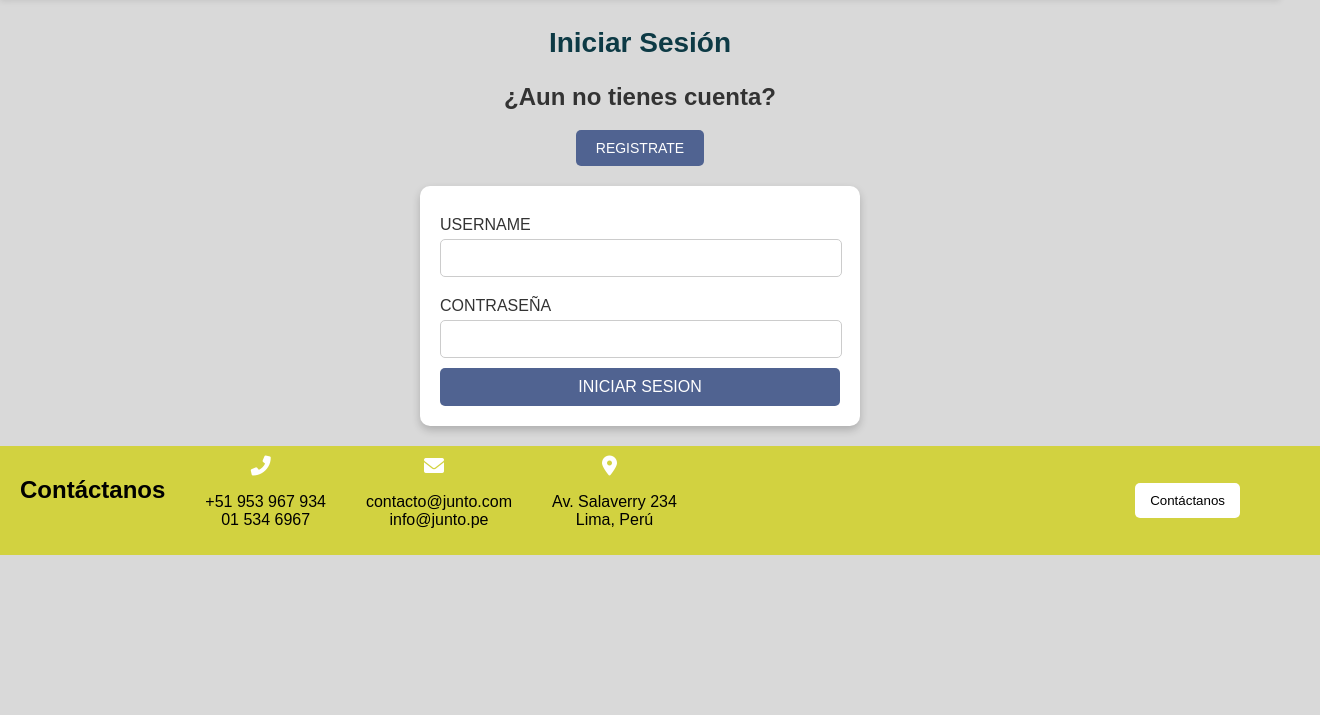
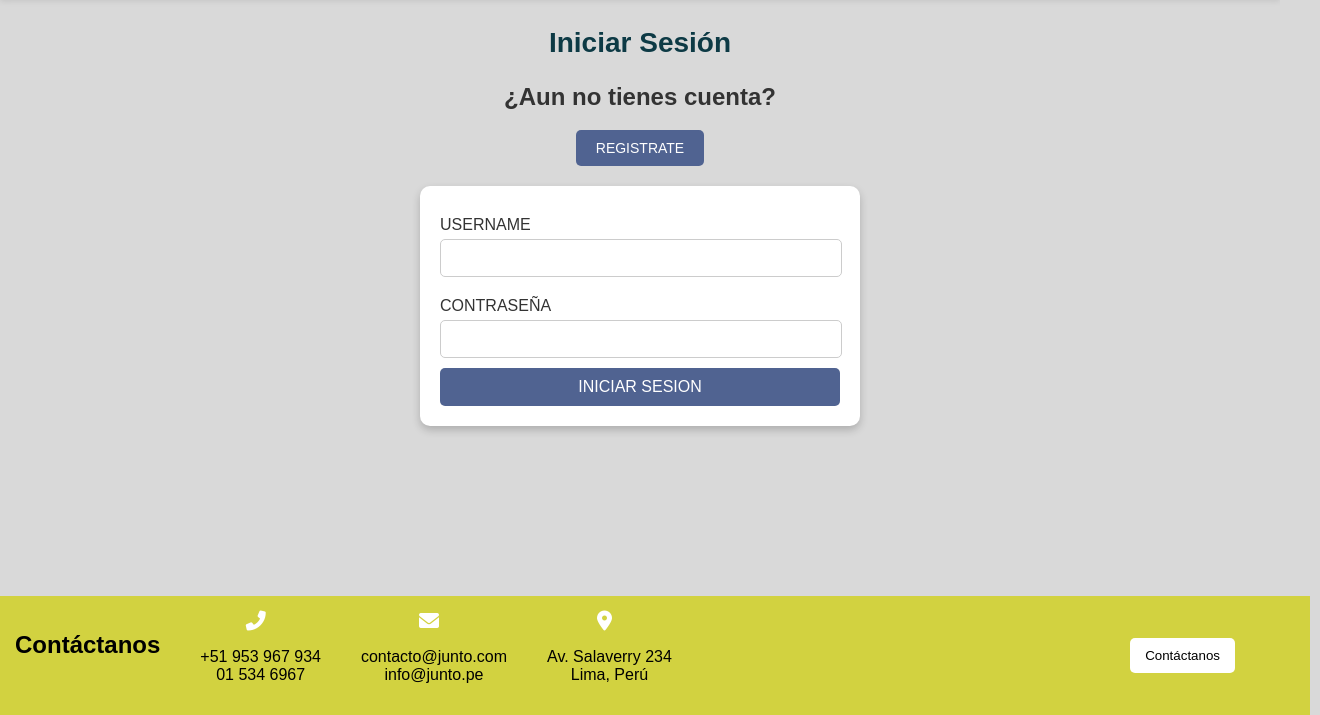
Before and after one commit to Challenge12-G04/Challenge13-Grupo04, a plain HTML site: page public/iniciarsesion.html in a window 1280 px wide. Shown: the part 85-800 px from the top of the page, 1320 px wide, since content can reach past the window. Drawn offline with Linux system fonts and the light colour scheme.

Commit message:
commit and push

```diff
--- a/public/assets/styles/Paginaprincipal.css
+++ b/public/assets/styles/Paginaprincipal.css
@@ -85,7 +85,7 @@ main > div {
 
 
 
-/* Estilos para Bienvenida y Historial Médico */
+/* Estilos para Bienvenida */
 .sec1 {
     display: flex;
     justify-content: space-between;
@@ -277,6 +277,8 @@ footer .contactanos p {
     color: black;
 }
 
+
+
 footer .boton-contacto button {
 
     background-color: #ffffff;
--- a/public/assets/styles/iniciarsesion.css
+++ b/public/assets/styles/iniciarsesion.css
@@ -119,13 +119,17 @@ footer {
     flex-direction: row;
     background-color: #D2D240;
     color: black;
-    padding: 10px 20px;
-    text-align: center;
     align-items: center;
     width: 100%;
     position: relative;
     bottom: 0;
     justify-content: center;
+    position: fixed;
+    left: 0;
+    width: 100%;
+    padding: 15px;
+    text-align: center;
+    z-index: 100;
 }
 
 footer .contacto {
```
